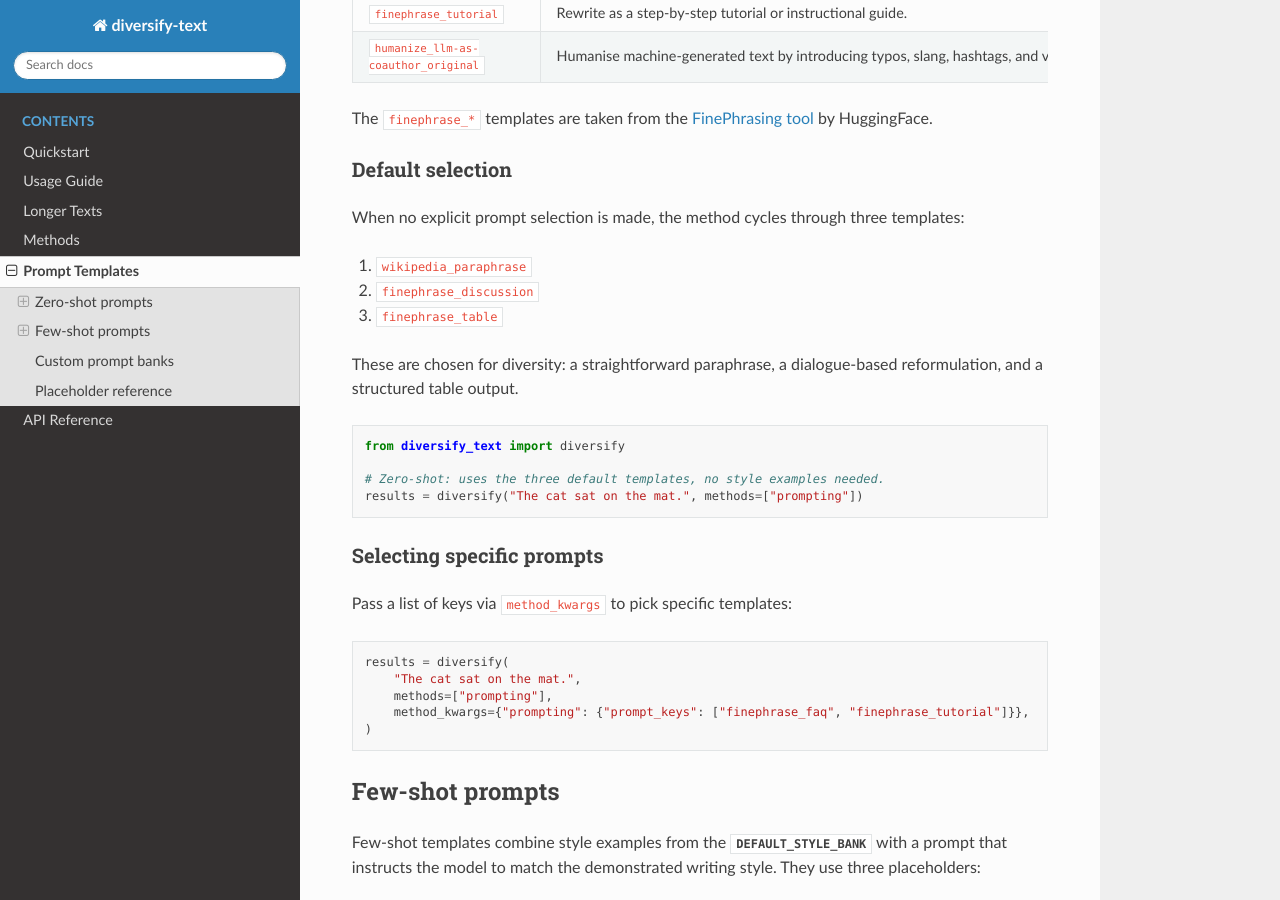
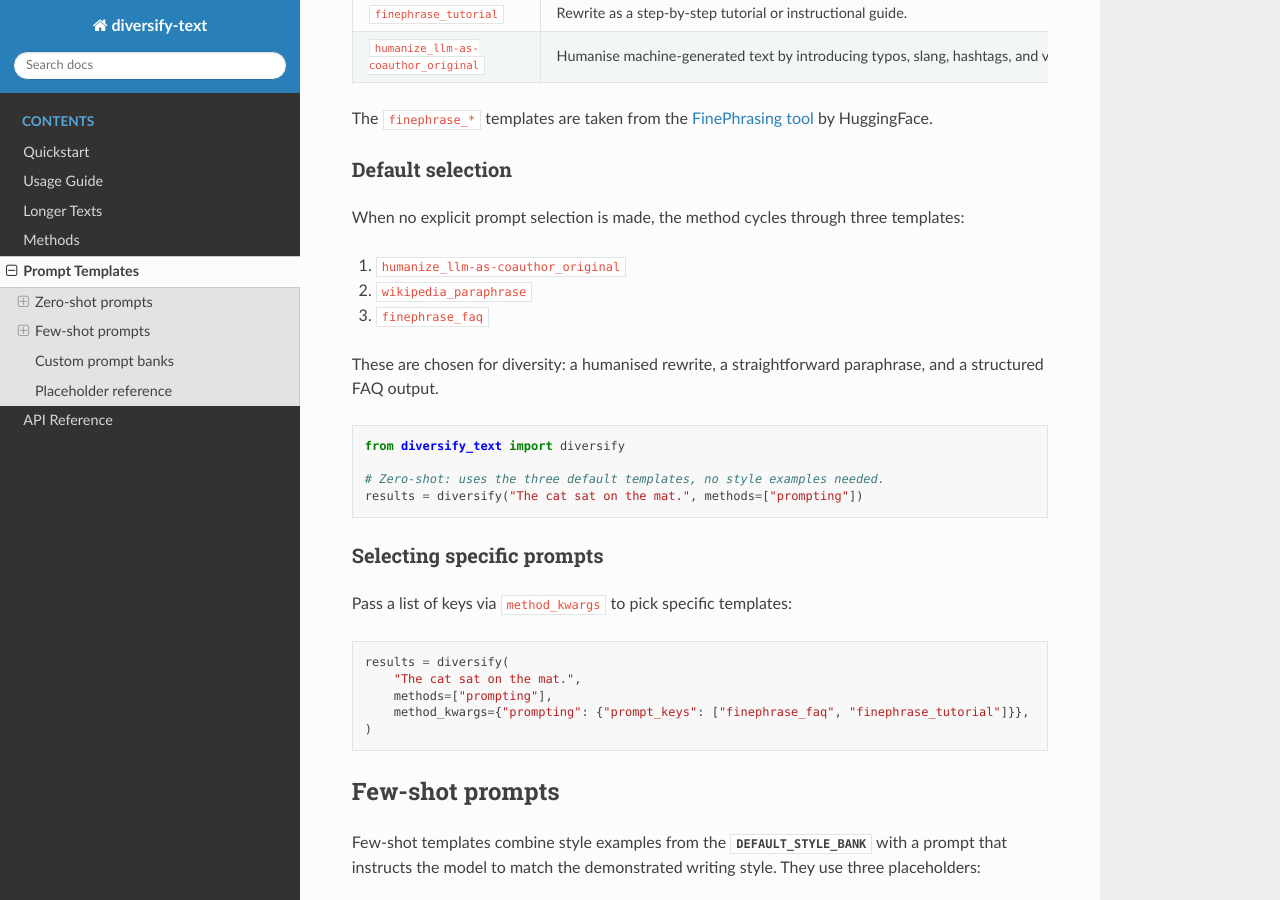
Before and after one commit to AnnaWegmann/diversify_text, a Sphinx documentation site: the page built from docs/prompts.rst, in a window 1280 px wide and 900 px high, scrolled down 1004 px. Built offline with Sphinx 7.4.7 and the Read the Docs theme 3.1.0, drawn with Linux system fonts in a browser that asks for light colours.

Commit message:
- WYSIWYG docs

```diff
--- a/docs/prompts.rst
+++ b/docs/prompts.rst
@@ -69,12 +69,12 @@ Default selection
 When no explicit prompt selection is made, the method cycles through three
 templates:
 
-1. ``wikipedia_paraphrase``
-2. ``finephrase_discussion``
-3. ``finephrase_table``
+1. ``humanize_llm-as-coauthor_original``
+2. ``wikipedia_paraphrase``
+3. ``finephrase_faq``
 
-These are chosen for diversity: a straightforward paraphrase, a dialogue-based
-reformulation, and a structured table output.
+These are chosen for diversity: a humanised rewrite, a straightforward
+paraphrase, and a structured FAQ output.
 
 .. code-block:: python
 
```
Also changed, not shown: docs/methods.rst (+14 -4 lines).
